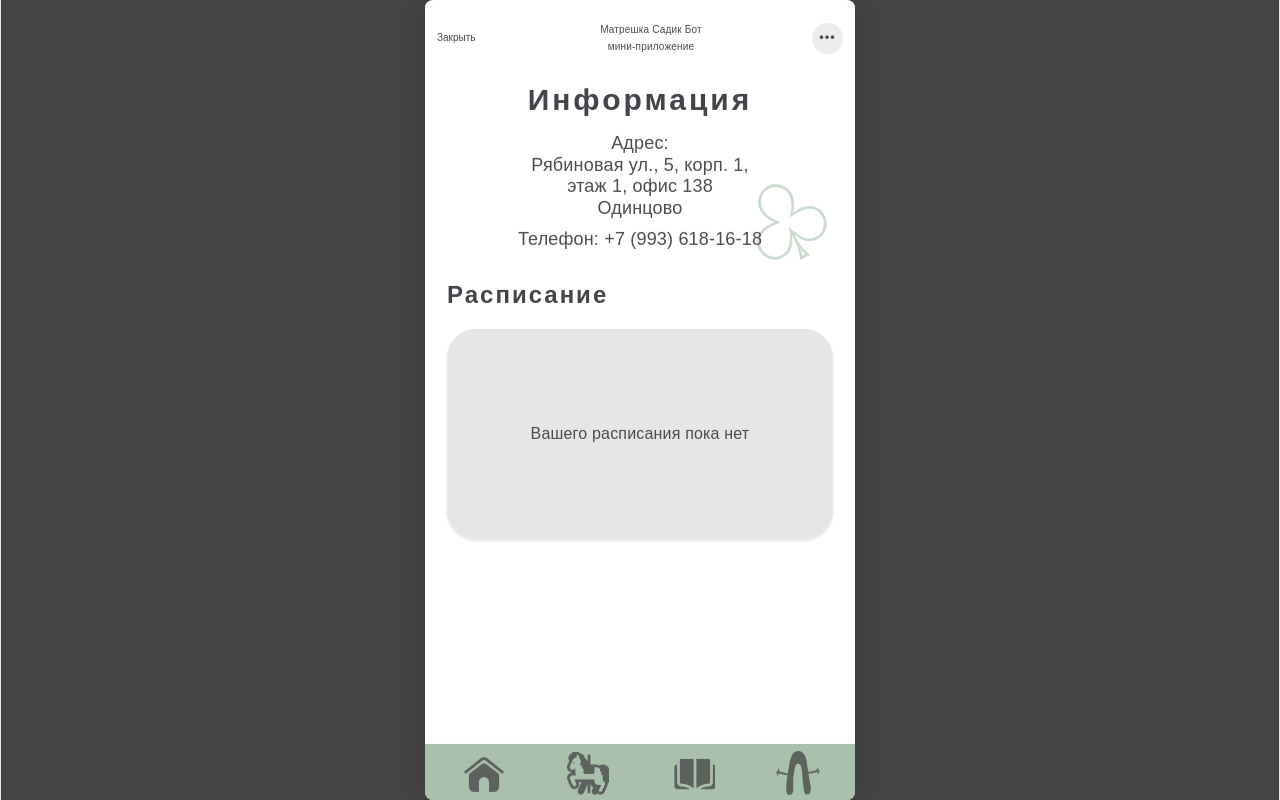
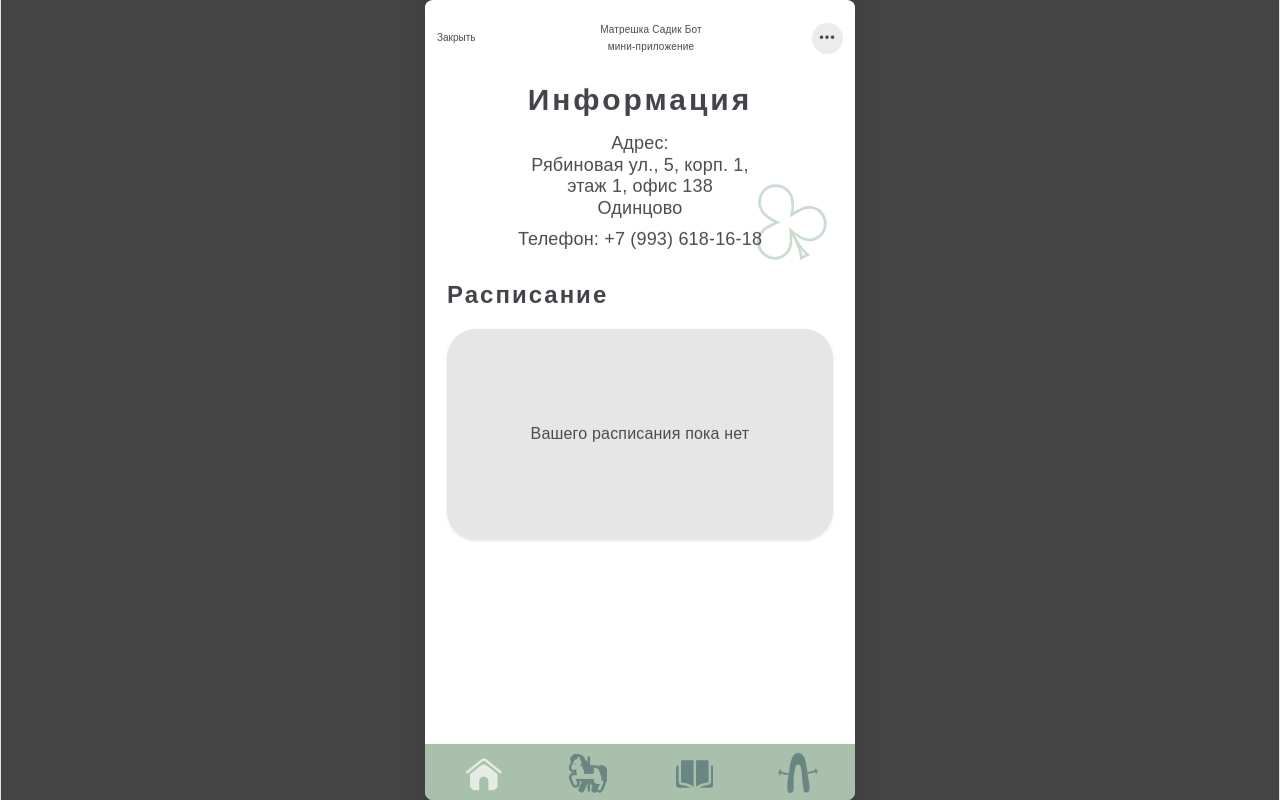
Before and after one commit to enya7/tg-mini-app, a React (Vite) app in the folder matreshka-miniapp/: page / in a window 1280 px wide. Built offline with nearby package versions, Linux system fonts and the light colour scheme; a web font is replaced by a local one.

Commit message:
Finished navigation buttons

```diff
--- a/matreshka-miniapp/src/App.css
+++ b/matreshka-miniapp/src/App.css
@@ -400,19 +400,26 @@ button {
   min-height: 48px;
   border: 0;
   border-radius: 12px;
-  color: #080d0b;
   background: transparent;
   cursor: pointer;
+  /* цвет неактивной иконки */
+  color: var(--dark-green);
+  transition: color 0.2s ease, transform 0.15s ease;
 }
 
 .nav-icon {
-  font-size: 40px;
-  line-height: 1;
-  font-weight: bold;
+  display: block;
+  width: 40px;
+  height: 40px;
+  background-color: currentColor;
+
+  -webkit-mask: var(--icon) center / contain no-repeat;
+  mask: var(--icon) center / contain no-repeat;
 }
 
+/* цвет активной иконки */
 .nav-item.active {
-  color: #080d0b;
+  color: var(--paper);
 }
 
 .nav-item:active {
--- a/matreshka-miniapp/src/App.jsx
+++ b/matreshka-miniapp/src/App.jsx
@@ -172,7 +172,10 @@ function MainScreen() {
               activeSection === section.id ? "page" : undefined
             }
           >
-            <img className="nav-icon" src={section.icon} alt="" />
+            <span
+              className="nav-icon"
+              style={{ "--icon": `url("${section.icon}")` }}
+            />
           </button>
         ))}
       </nav>
```
